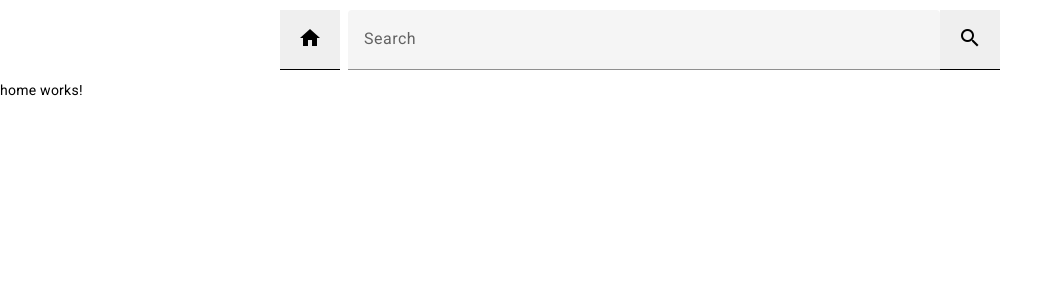
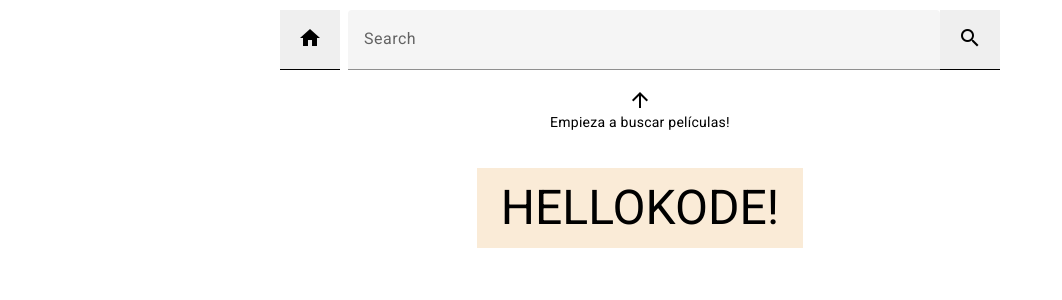
Before and after one commit to losk4/hellokode, an Angular app: page /home in a window 1280 px wide. Shown: the top 300 px of the page, without its empty margins (0-1062 px from the left). Built offline with nearby package versions, Linux system fonts and the light colour scheme.

Commit message:
Página de aterrizaje mejorada

```diff
--- a/src/app/components/home/home.component.html
+++ b/src/app/components/home/home.component.html
@@ -1 +1,5 @@
-<p>home works!</p>
+<div>
+    <mat-icon>arrow_upward</mat-icon>
+    <p>Empieza a buscar películas!</p>
+    <h1>HELLOKODE!</h1>
+</div>
--- a/src/app/components/home/home.component.scss
+++ b/src/app/components/home/home.component.scss
@@ -0,0 +1,16 @@
+div {
+    margin: 8px auto;
+    display: flex;
+    width: 100%;
+    height: 100%;
+    flex-direction: column;
+    justify-content: center;
+    align-items: center;
+
+    h1 {
+        margin-top: 24px;
+        font-size: 48px;
+        background-color: antiquewhite;
+        padding: 24px;
+    }
+}
--- a/src/app/components/movie-list/movie-list.component.html
+++ b/src/app/components/movie-list/movie-list.component.html
@@ -1,7 +1,7 @@
 <div class="movie-list-wrapper">
     <mat-action-list *ngIf="movies.length != 0" class="movie-list">
         <button mat-list-item *ngFor="let movie of movies" [routerLink]="['/movie', movie.id]">{{ movie.title }}</button>
-        <button *ngIf="morePages" (click)="loadMore()"mat-list-item class="load-more-button">Load more</button>
+        <button *ngIf="morePages" (click)="loadMore()"mat-list-item class="load-more-button">Cargar más</button>
     </mat-action-list>
     <p *ngIf="movies.length == 0" style="font-size: 16px;">Sin resultados</p>
 </div>
--- a/src/app/components/movie-list/movie-list.component.scss
+++ b/src/app/components/movie-list/movie-list.component.scss
@@ -10,12 +10,13 @@
     .movie-list {
         text-align: center;
         width: 100%;
-        height: 720px;
+        max-height: 720px;
         background-color: antiquewhite;
         padding: 0;
         overflow: auto;
 
         .load-more-button {
+            text-align: center;
             margin-top: 8px;
             background-color: rgb(238, 230, 220);
         }
```
